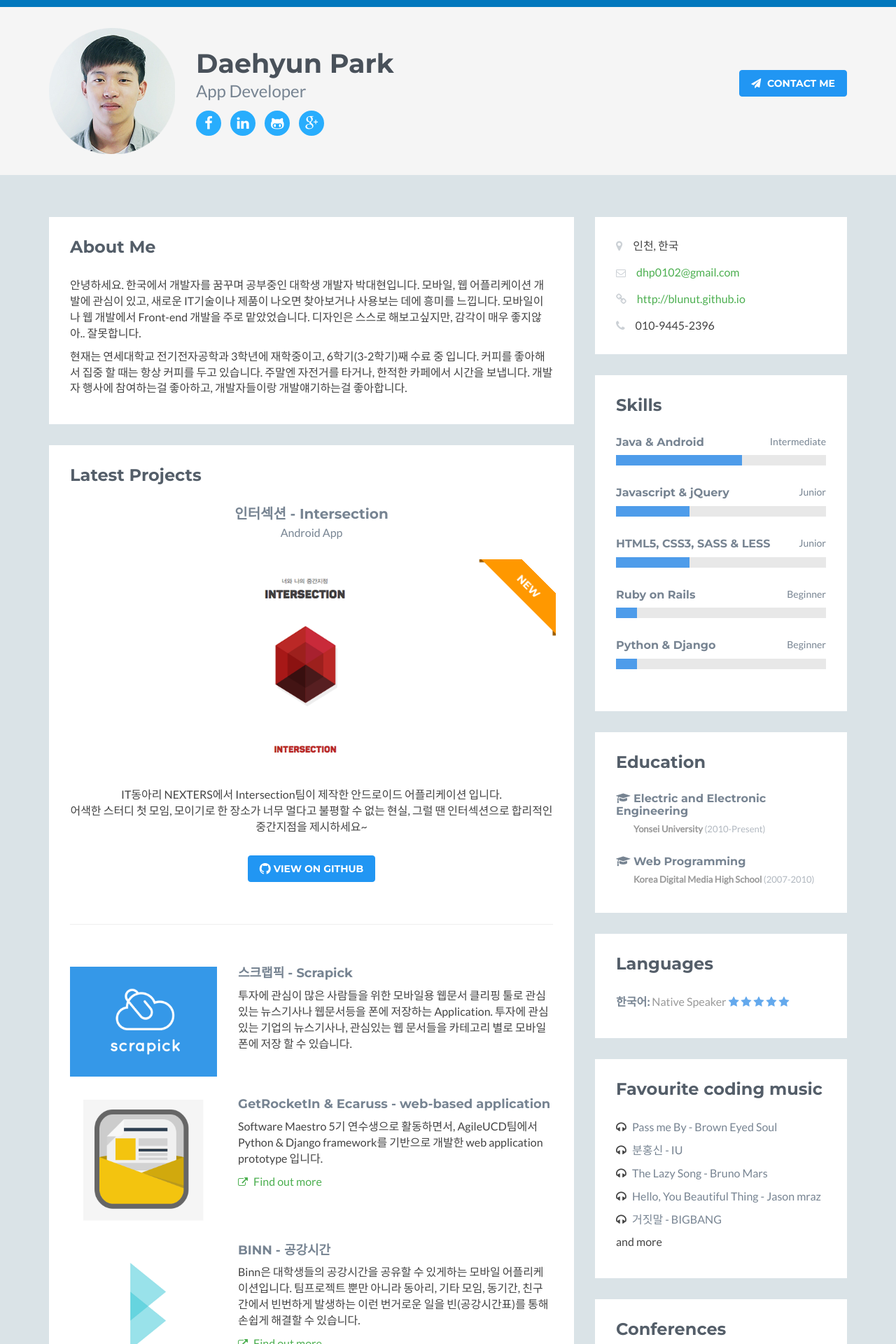
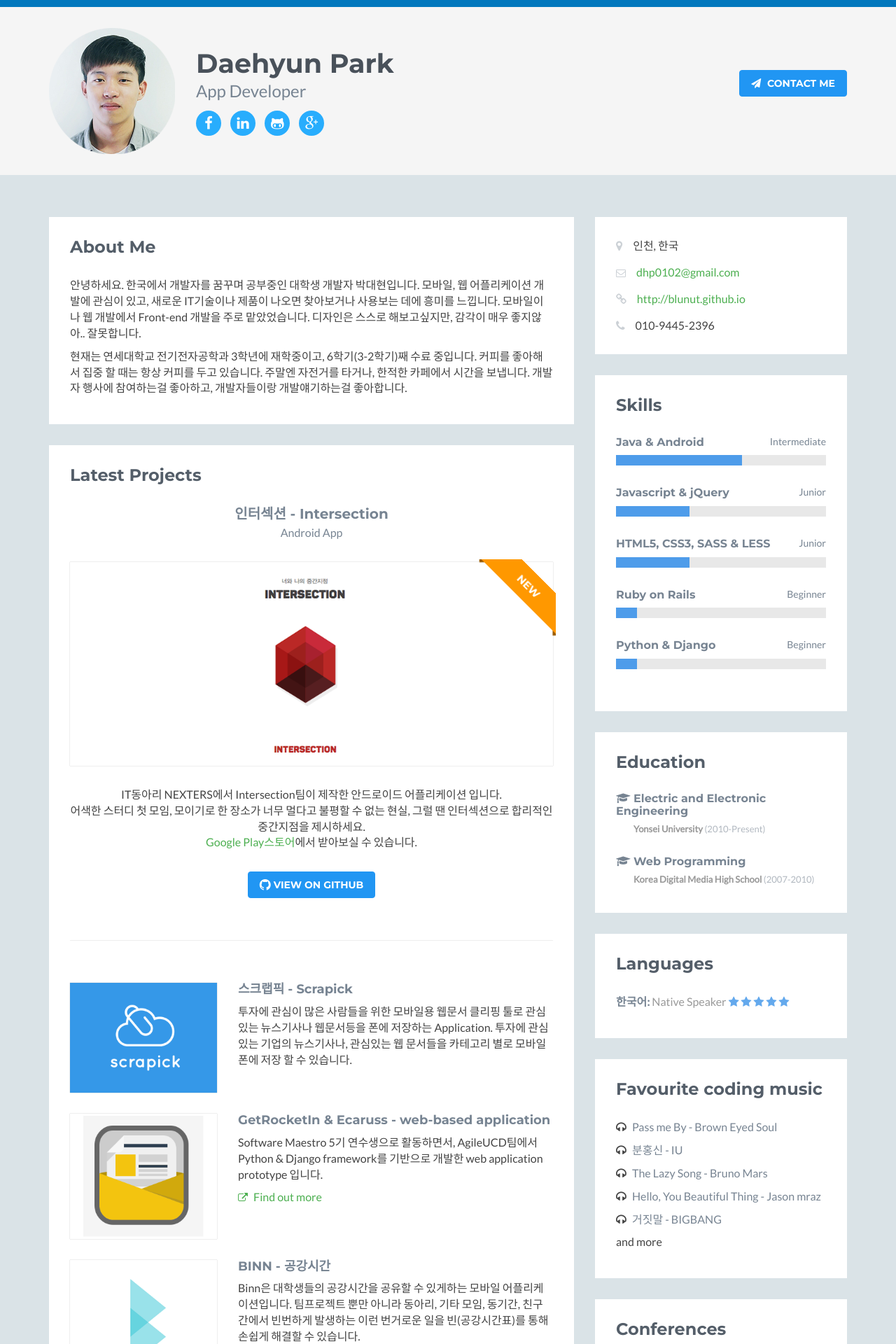
Before and after one commit to dhen-p/dhen-p.github.io, a Jekyll site: the page built from index.html, in a window 1280 px wide. Shown: the top 1920 px of the page at 70% size. Built offline with Jekyll 4.4.1, drawn with Linux system fonts in a browser that asks for light colours.

Commit message:
image shadow처리.

```diff
--- a/_sass/_base.scss
+++ b/_sass/_base.scss
@@ -206,7 +206,7 @@
     }
 
     .project-image {
-
+        @include box-shadow(0px 0px 1px $grey);
       &:hover {
         @include opacity(0.8);
       }
--- a/index.html
+++ b/index.html
@@ -10,7 +10,7 @@
           <div class="content">
             <p> 안녕하세요. 한국에서 개발자를 꿈꾸며 공부중인 대학생 개발자 박대현입니다. 모바일, 웹 어플리케이션 개발에 관심이 있고, 새로운 IT기술이나 제품이 나오면 찾아보거나 사용보는 데에 흥미를 느낍니다. 모바일이나 웹 개발에서 Front-end 개발을 주로 맡았었습니다. 디자인은 스스로 해보고싶지만,  감각이 매우 좋지않아.. 잘못합니다.
             </p>
-            <p> 현재는 연세대학교 전기전자공학과 3학년에 재학중이고, 6학기(3-2학기)째  수료 중 입니다.
+            <p> 현재는 연세대학교 전기전자공학과 3학년에 재학중이고, 6학기(3-2학기)째  수료 중입니다.
             커피를 좋아해서 집중 할 때는 항상 커피를 두고 있습니다. 주말엔 자전거를 타거나, 한적한 카페에서 시간을 보냅니다. 개발자 행사에 참여하는걸 좋아하고, 개발자들이랑 개발얘기하는걸 좋아합니다.</p>
 
           </div><!--//content-->
@@ -26,7 +26,7 @@
               <h3 class="title"><a href="https://play.google.com/store/apps/details?id=com.nexters.intersection.intersectionapp" target="_blank">인터섹션 - Intersection</a></h3>
               <p class="summary">Android App</p>
               <div class="featured-image">
-                <a href="#" target="_blank">
+                <a href="https://play.google.com/store/apps/details?id=com.nexters.intersection.intersectionapp" target="_blank">
 
                   <img class="img-responsive project-image" src="assets/images/projects/project_intersection.png" alt="intersection" />
                   <div class="ribbon">
@@ -39,7 +39,8 @@
               <div class="desc text-center">
                 <p>
                 IT동아리 NEXTERS에서 Intersection팀이 제작한 안드로이드 어플리케이션 입니다.<br>
-                어색한 스터디 첫 모임, 모이기로 한 장소가 너무 멀다고 불평할 수 없는 현실, 그럴 땐 인터섹션으로 합리적인 중간지점을 제시하세요~
+                어색한 스터디 첫 모임, 모이기로 한 장소가 너무 멀다고 불평할 수 없는 현실, 그럴 땐 인터섹션으로 합리적인 중간지점을 제시하세요.
+                <br><a href="https://play.google.com/store/apps/details?id=com.nexters.intersection.intersectionapp" target="_blank">Google Play스토어</a>에서 받아보실 수 있습니다.
 
 </p>
               </div><!--//desc-->
```
Also changed, not shown: _includes/head.html (line endings or trailing spaces).
